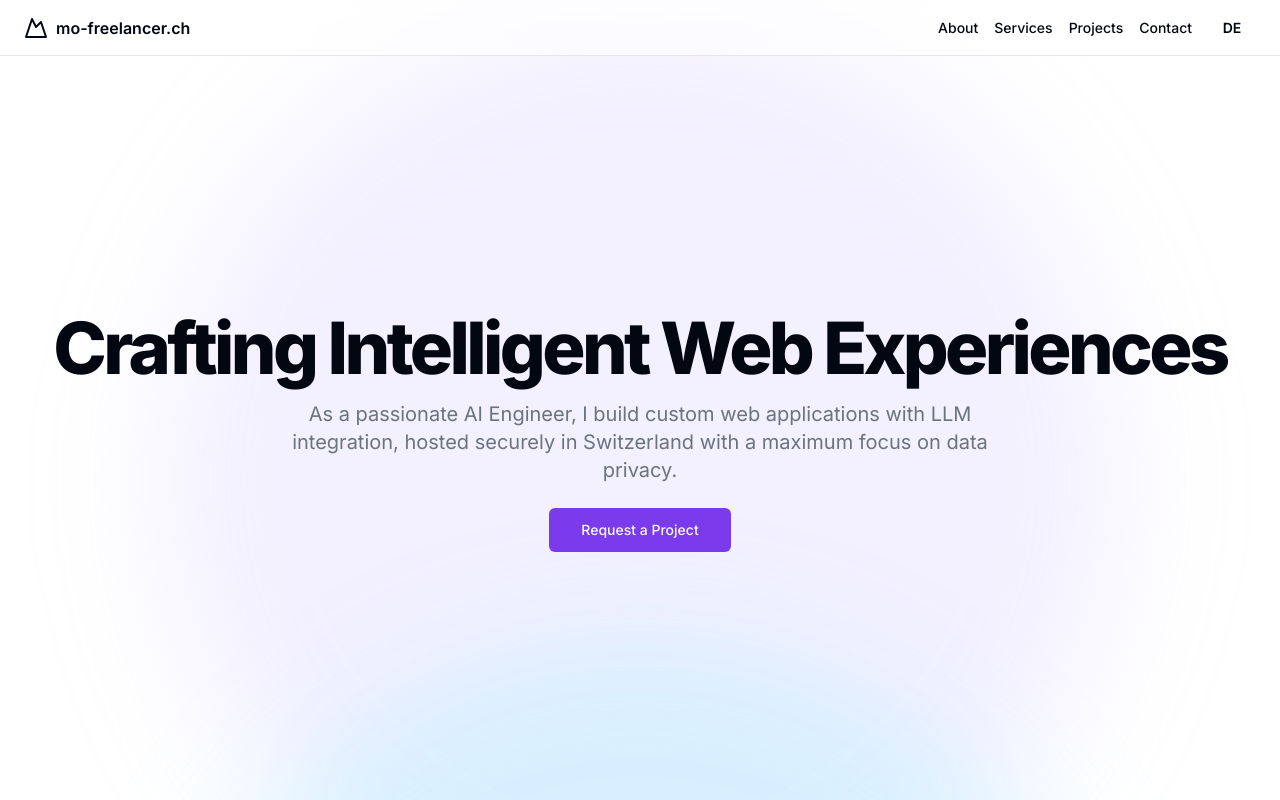
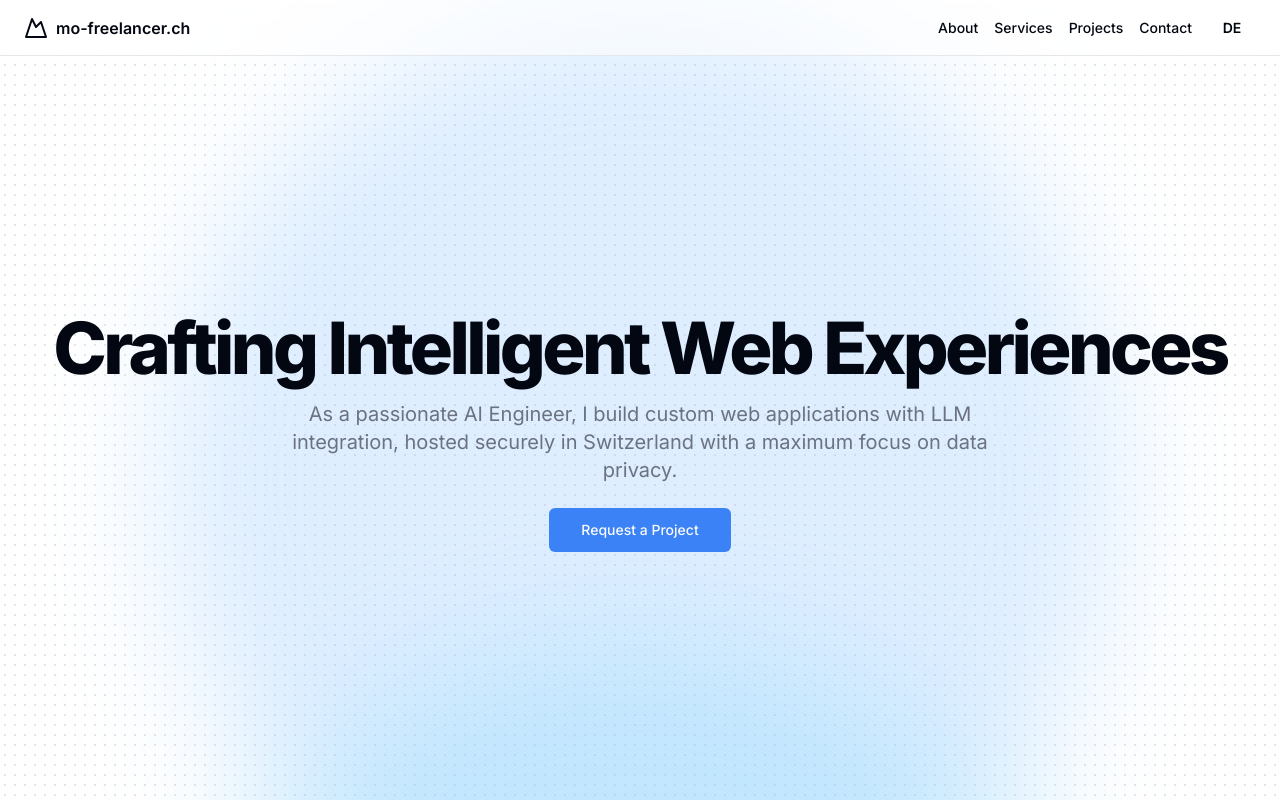
Before and after one commit to slomo-b/freelancerpage, a React (Vite) app: page / in a window 1280 px wide. Shown: the top 800 px of the page. Built offline with nearby package versions, Linux system fonts and the light colour scheme.

Commit message:
[dyad] Switching to an icy blue theme with a dot grid background - wrote 2 file(s)

```diff
--- a/src/components/BlurryBackground.tsx
+++ b/src/components/BlurryBackground.tsx
@@ -4,8 +4,14 @@ export function BlurryBackground() {
       aria-hidden="true"
       className="fixed inset-0 -z-50 overflow-hidden"
     >
-      <div className="absolute left-[max(50%,25rem)] top-0 h-[60rem] w-[60rem] -translate-x-1/2 rounded-full bg-violet-300/20 blur-3xl" />
-      <div className="absolute left-1/2 top-[max(20%,40rem)] h-[60rem] w-[60rem] -translate-x-1/2 rounded-full bg-cyan-300/20 blur-3xl" />
+      <div className="absolute inset-0 bg-background"
+        style={{
+          backgroundImage: 'repeating-radial-gradient(circle at center, rgba(128, 128, 128, 0.2) 0px, rgba(128, 128, 128, 0.2) 1px, transparent 1px, transparent 10px)',
+          backgroundSize: '10px 10px',
+        }}
+      />
+      <div className="absolute left-[max(50%,25rem)] top-0 h-[60rem] w-[60rem] -translate-x-1/2 rounded-full bg-blue-300/30 blur-3xl" />
+      <div className="absolute left-1/2 top-[max(20%,40rem)] h-[60rem] w-[60rem] -translate-x-1/2 rounded-full bg-sky-300/30 blur-3xl" />
     </div>
   );
 }
--- a/src/globals.css
+++ b/src/globals.css
@@ -13,7 +13,7 @@
     --popover: 0 0% 100%;
     --popover-foreground: 224 71.4% 4.1%;
 
-    --primary: 262.1 83.3% 57.8%;
+    --primary: 217.2 91.2% 59.8%;
     --primary-foreground: 210 20% 98%;
 
     --secondary: 220 14.3% 95.9%;
@@ -30,7 +30,7 @@
 
     --border: 220 13% 91%;
     --input: 220 13% 91%;
-    --ring: 262.1 83.3% 57.8%;
+    --ring: 217.2 91.2% 59.8%;
 
     --radius: 0.5rem;
   }
@@ -45,7 +45,7 @@
     --popover: 224 71.4% 4.1%;
     --popover-foreground: 210 20% 98%;
 
-    --primary: 263.4 90.2% 62.9%;
+    --primary: 217.2 91.2% 65.1%;
     --primary-foreground: 210 20% 98%;
 
     --secondary: 215 27.9% 16.9%;
@@ -62,7 +62,7 @@
 
     --border: 215 27.9% 16.9%;
     --input: 215 27.9% 16.9%;
-    --ring: 263.4 90.2% 62.9%;
+    --ring: 217.2 91.2% 65.1%;
   }
 }
 
```
